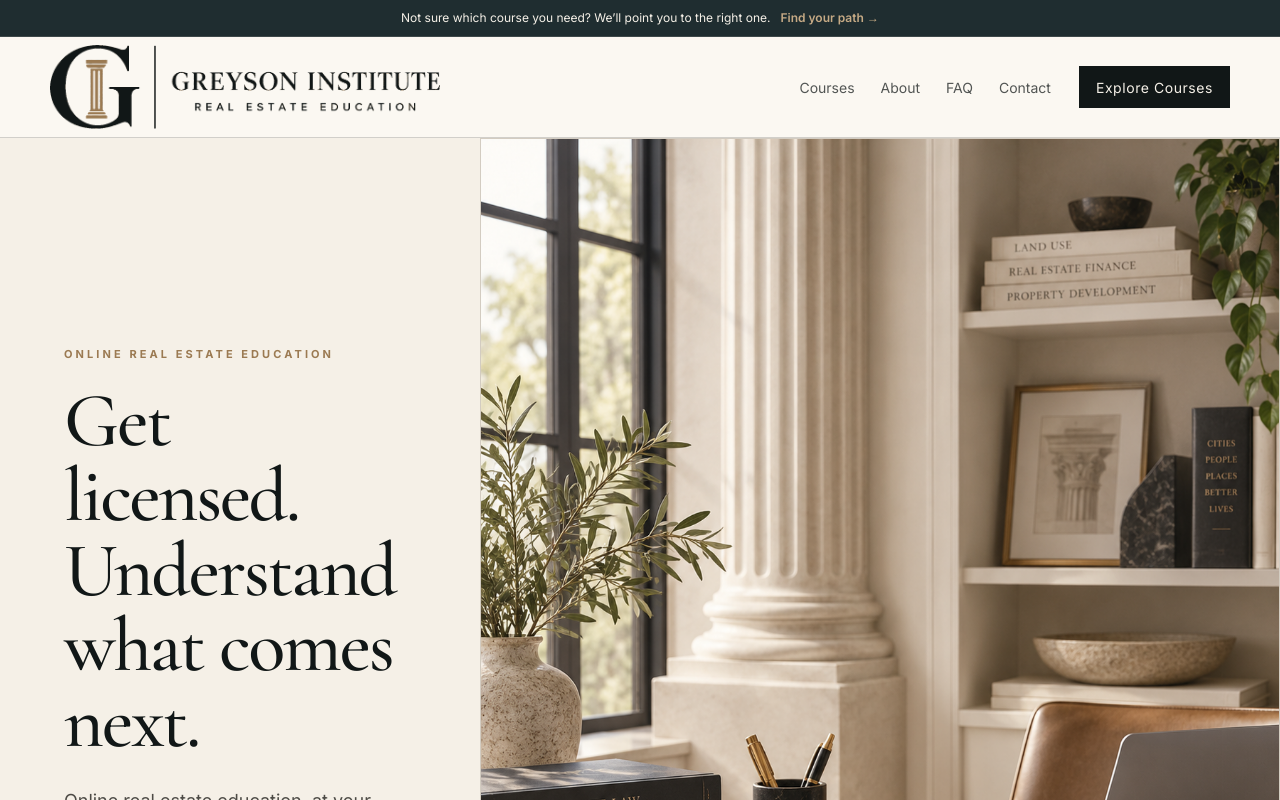
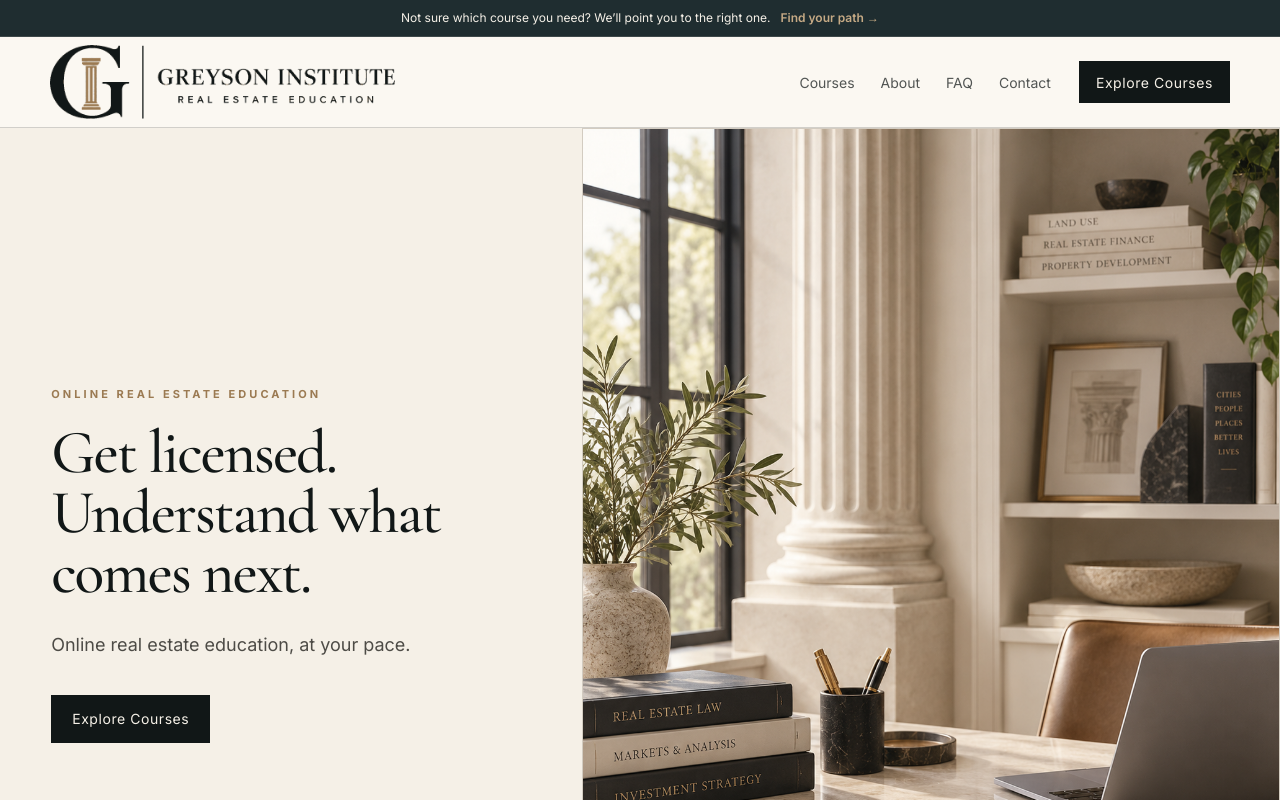
Before and after one commit to BrianLook/Greyson-Institute-Website, a Next.js app: page / in a window 1280 px wide. Shown: the top 800 px of the page. Built offline with nearby package versions, Linux system fonts and the light colour scheme.

Commit message:
Balance Greyson desktop sizing

```diff
--- a/app/globals.css
+++ b/app/globals.css
@@ -744,3 +744,28 @@ p {
     padding-right: clamp(40px, 5vw, 90px);
   }
 }
+/* DESKTOP SIZE BALANCE */
+
+@media (min-width: 981px) {
+  .header-inner {
+    min-height: 90px;
+  }
+
+  .brand-lockup {
+    width: 345px;
+  }
+
+  .hero-grid {
+    min-height: 620px;
+    grid-template-columns: 1fr 1.2fr;
+  }
+
+  .hero-copy {
+    padding-left: clamp(40px, 4vw, 70px);
+    padding-right: clamp(30px, 3vw, 55px);
+  }
+
+  h1 {
+    font-size: clamp(50px, 4.8vw, 72px);
+  }
+}
```
